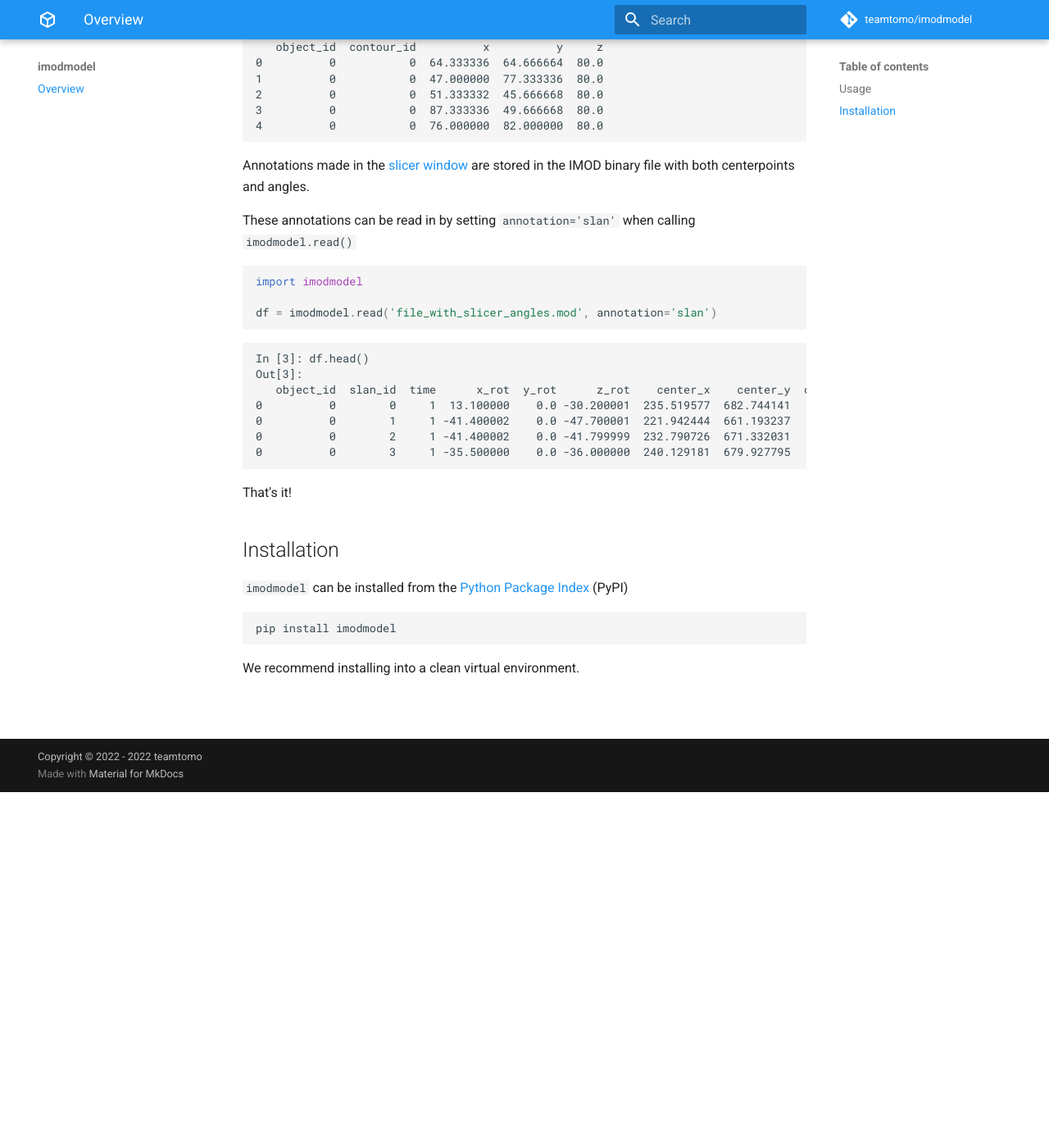
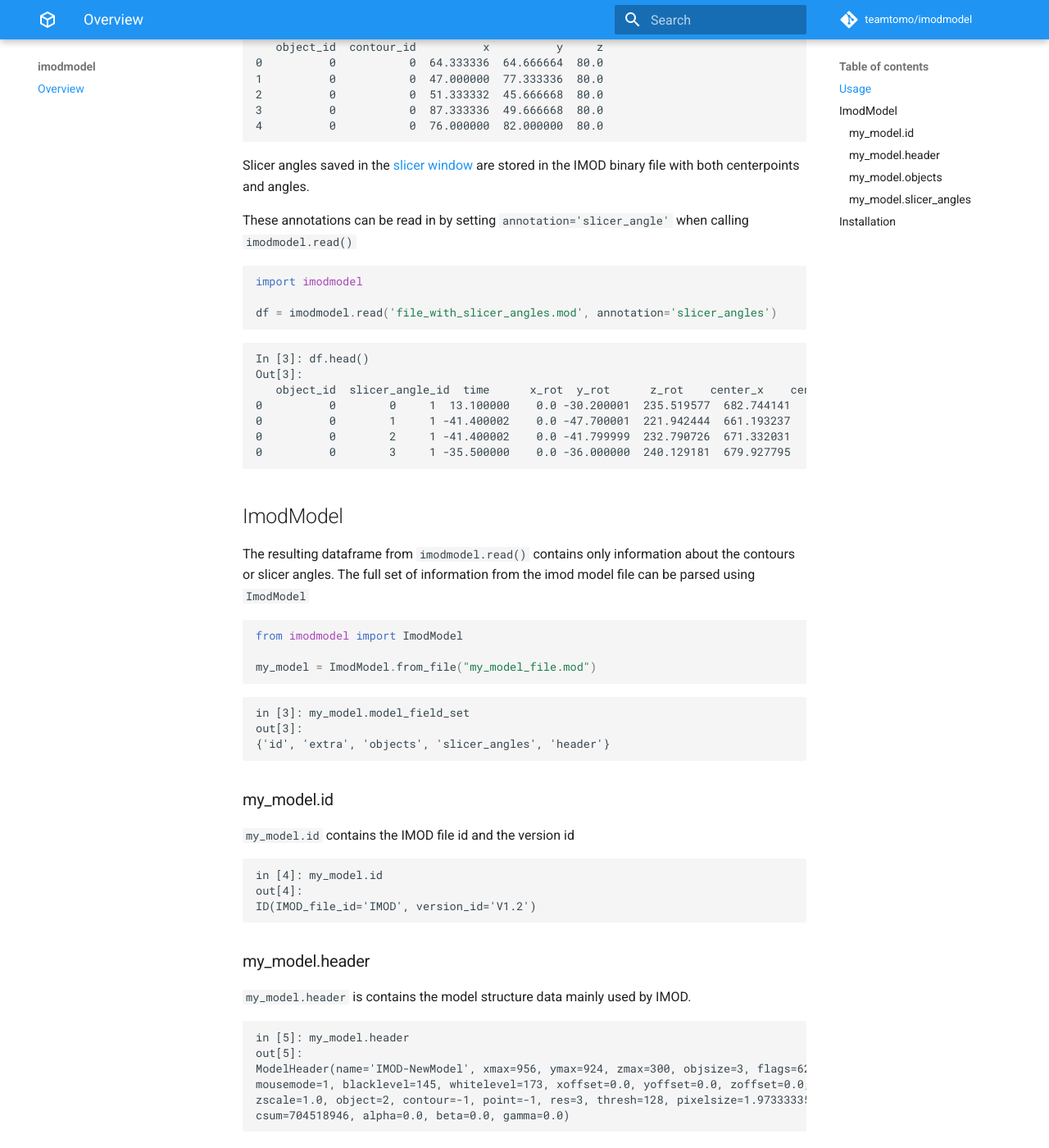
Before and after one commit to teamtomo/imodmodel, an MkDocs documentation site: the page built from docs/index.md, in a window 1280 px wide and 1400 px high, scrolled down 434 px. Shown: the whole window at 82% size. Built offline with MkDocs 1.6.1 and Material for MkDocs 9.7.7, drawn with Linux system fonts in a browser that asks for light colours; comment, search, counter and statistics services are not loaded; some of the changed text lies outside the part shown.

Commit message:
Slan to ImodModel attribute and IMAT to ImodModel.object attribute + testing & documentation (#20)
* slan example

* Update docs/index.md

* Update docs/index.md

* 1. Made slans a model attribute and IMAT an object attribute.
2. Added an example file with multiple objects
3. Added testing for the file with multiple objects.

* updated docs with examples of using ImodModel

* Changed slan to slicer_angle and slans to slicer_angles. Kept instances of SLAN.

* Update docs/index.md

* Update src/imodmodel/dataframe.py

* Update docs/index.md

* Update tests/conftest.py

* Update tests/test_functional_api.py

* Update tests/test_parsers.py

* slicer_angle -> slicer_angles

---------

Co-authored-by: alisterburt <alisterburt@gmail.com>

````diff
--- a/docs/index.md
+++ b/docs/index.md
@@ -30,24 +30,118 @@ Out[3]:
 
 ```
 
-Annotations made in the [slicer window](https://bio3d.colorado.edu/imod/doc/3dmodHelp/slicer.html) are stored in the IMOD binary file with both centerpoints and angles.
+Slicer angles saved in the [slicer window](https://bio3d.colorado.edu/imod/doc/3dmodHelp/slicer.html)
+are stored in the IMOD binary file with both centerpoints and angles.
 
-These annotations can be read in by setting `annotation='slan'` when calling `imodmodel.read()`
+These annotations can be read in by setting `annotation='slicer_angle'` when calling `imodmodel.read()`
 
 ```python
 import imodmodel
 
-df = imodmodel.read('file_with_slicer_angles.mod', annotation='slan')
+df = imodmodel.read('file_with_slicer_angles.mod', annotation='slicer_angles')
 ```
 
 ```ipython
 In [3]: df.head()
 Out[3]:
-   object_id  slan_id  time      x_rot  y_rot      z_rot    center_x    center_y  center_z label
+   object_id  slicer_angle_id  time      x_rot  y_rot      z_rot    center_x    center_y  center_z label
 0          0        0     1  13.100000    0.0 -30.200001  235.519577  682.744141     302.0
 0          0        1     1 -41.400002    0.0 -47.700001  221.942444  661.193237     327.0
 0          0        2     1 -41.400002    0.0 -41.799999  232.790726  671.332031     327.0
 0          0        3     1 -35.500000    0.0 -36.000000  240.129181  679.927795     324.0
+```
+
+## ImodModel
+
+The resulting dataframe from `imodmodel.read()` contains only information about the contours or slicer angles.
+The full set of information from the imod model file can be parsed using `ImodModel`
+
+```python
+from imodmodel import ImodModel
+
+my_model = ImodModel.from_file("my_model_file.mod")
+```
+
+```ipython
+in [3]: my_model.model_field_set
+out[3]:
+{'id', 'extra', 'objects', 'slicer_angles', 'header'}
+```
+
+### my_model.id
+
+`my_model.id` contains the IMOD file id and the version id
+
+```ipython
+in [4]: my_model.id
+out[4]:
+ID(IMOD_file_id='IMOD', version_id='V1.2')
+```
+
+### my_model.header
+
+`my_model.header` is contains the model structure data mainly used by IMOD.
+
+```ipython
+in [5]: my_model.header
+out[5]:
+ModelHeader(name='IMOD-NewModel', xmax=956, ymax=924, zmax=300, objsize=3, flags=62976, drawmode=1,
+mousemode=1, blacklevel=145, whitelevel=173, xoffset=0.0, yoffset=0.0, zoffset=0.0, xscale=1.0, yscale=10,
+zscale=1.0, object=2, contour=-1, point=-1, res=3, thresh=128, pixelsize=1.9733333587646484, units=-9,
+csum=704518946, alpha=0.0, beta=0.0, gamma=0.0)
+```
+
+### my_model.objects
+
+`my_model.objects` is a `list` IMOD objects.
+
+```ipython
+in [6]: my_model.objects[0].header
+out[6]:
+ObjectHeader(name='', extra_data=[0, 0, 0, 0, 0, 0, 0, 0, 0, 0, 0, 0, 0, 0, 0, 0], contsize=0,
+flags=402653184, axis=0, drawmode=1, red=0.0, green=1.0, blue=0.0, pdrawsize=0, symbol=1, symsize=3,
+linewidth2=1, linewidth=1, linesty=0, symflags=0, sympad=0, trans=0, meshsize=0, surfsize=0)
+```
+
+This is where object values like contours, meshes, and IMAT information are located.
+
+```ipython
+in [7]: my_model.objects[1].meshes[0].indices
+out[7]:
+array([[38, 40, 52],
+       [38, 52, 50],
+       [50, 52, 64],
+       [50, 64, 60],
+       ...,
+       [ 4, 10, 26],
+       [ 4, 26, 20],
+       [20, 26, 38],
+       [20, 38, 32]])
+```
+
+```ipython
+in [8]: my_model.objects[1].imat
+out[8]:
+IMAT(ambient=102, diffuse=255, specular=127, shininess=4, fillred=0, fillgreen=0, fillblue=0,
+quality=0, mat2=0, valblack=0, valwhite=255, matflags2=0, mat3b3=0)
+```
+
+```ipython
+in [9]: my_model.objects[1].contours[0].points
+out[9]:
+array([[367.00006104, 661.83343506, 134.        ],
+       [415.66674805, 667.83343506, 134.        ],
+       [474.33340454, 662.50012207, 134.        ]])
+```
+
+### my_model.slicer_angles
+
+`my_model.slicer_angles` is a `list` of slicer angles.
+
+```ipython
+in [10]: my_model.slicer_angles[0]
+out[10]:
+SLAN(time=1, angles=(0.0, 0.0, 0.0), center=(533.5, 717.0, 126.0), label='\x00')
 ```
 
 That's it!
````
Also changed, not shown: 11 other files.
